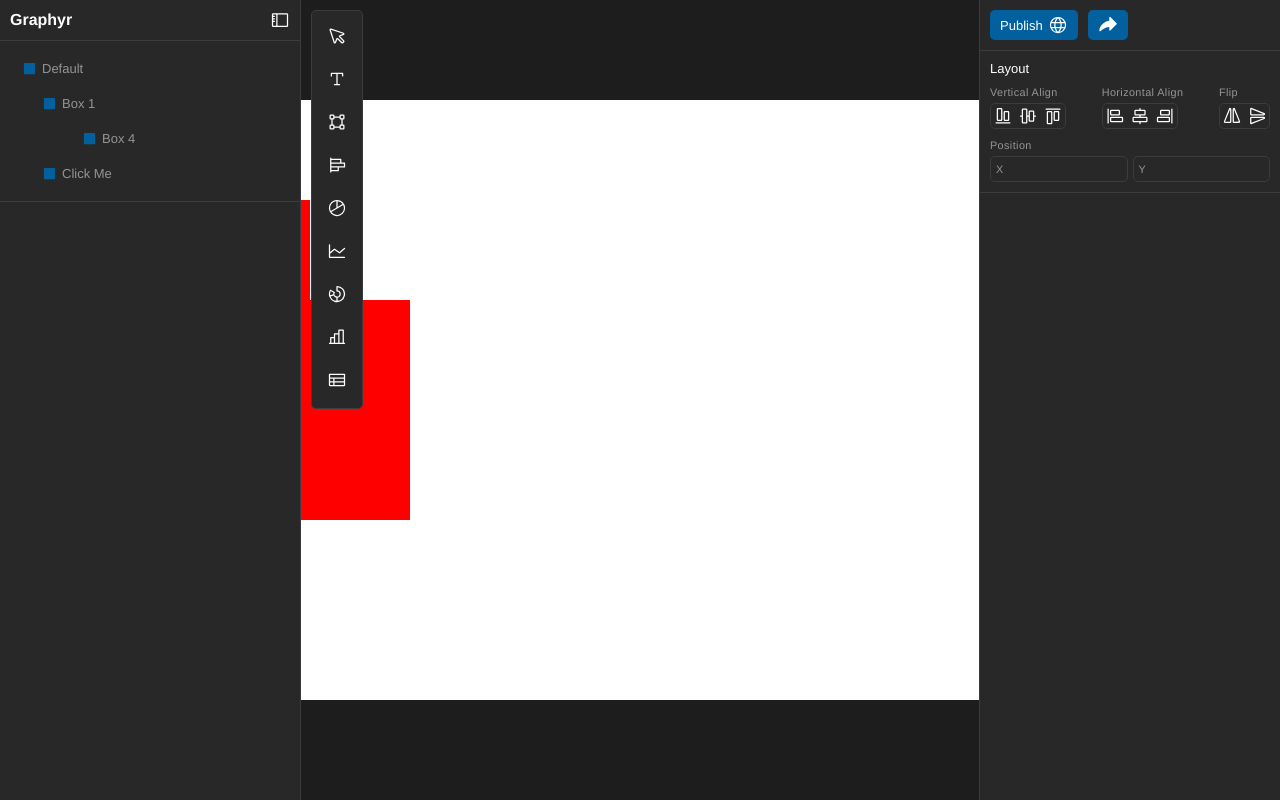
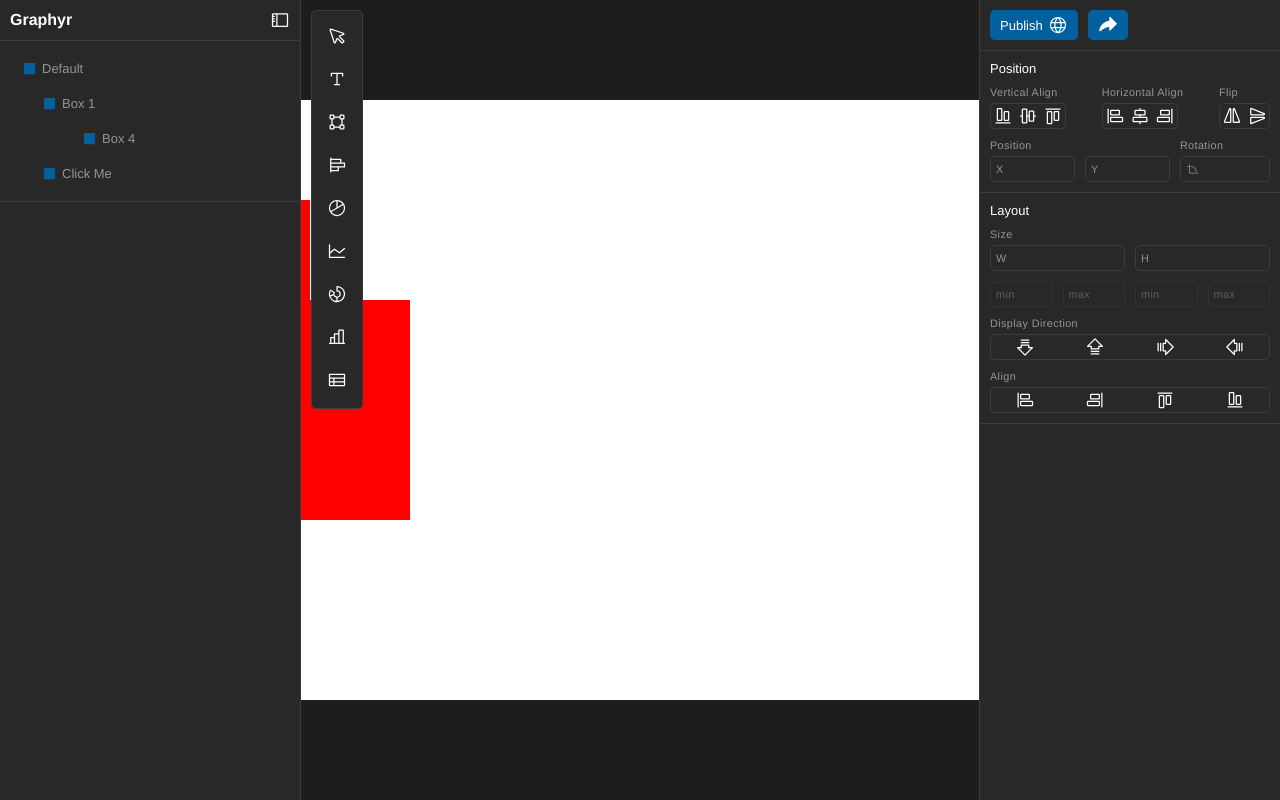
Before and after one commit to Gacktto/Graphyr, a React (Vite) app: page / in a window 1280 px wide. Built offline with nearby package versions, Linux system fonts and the light colour scheme.

Commit message:
feat: new properties options added

```diff
--- a/src/components/GUI/Rightbar.tsx
+++ b/src/components/GUI/Rightbar.tsx
@@ -10,13 +10,20 @@ import {
     AlignCenterHorizontalIcon,
     AlignCenterVerticalIcon,
     FlipHorizontalIcon,
-    FlipVerticalIcon
+    FlipVerticalIcon,
+    AngleIcon,
+    ArrowFatLinesDownIcon,
+    ArrowFatLinesUpIcon,
+    ArrowFatLinesLeftIcon,
+    ArrowFatLinesRightIcon,
 } from "@phosphor-icons/react";
 
 export default function Rightbar() {
     return (
         <div className={styles.sidebar} style={{right: 0}}>
             <div className={styles.menu} style={{borderLeft: "1px solid #3c3c3c"}}>
+
+                {/* Section Start */}
                 <div className={styles.section}>
                     <div className={styles.container}>
                         <div className={`${buttonStyles.button} ${buttonStyles.primary}`}>
@@ -29,9 +36,11 @@ export default function Rightbar() {
                         </div>
                     </div>
                 </div>
+
+                {/* Section Start */}
                 <div className={styles.section}>
                     <div className={styles.container} style={{flexDirection: "column"}}>
-                        Layout
+                        Position
 
                         {/* Row Start */}
                         <div className={styles.row}>
@@ -64,7 +73,7 @@ export default function Rightbar() {
                         <div className={styles.row}>
                             <div className={styles.group}>
                                 <div className={styles.groupTitle}>Position</div>
-                                <div className={styles.group} style={{flexDirection: "row"}}>
+                                <div className={styles.group} style={{flexDirection: "row", gap: "10px"}}>
                                     <div className={styles.groupInput}>
                                         <div className={styles.inputLabel}>X</div>
                                         <input type="text" className={styles.input}/>
@@ -75,11 +84,98 @@ export default function Rightbar() {
                                     </div>
                                 </div>
                             </div>
+                            <div className={styles.group}>
+                                <div className={styles.groupTitle}>Rotation</div>
+                                <div className={styles.group} style={{flexDirection: "row"}}>
+                                    <div className={styles.groupInput}>
+                                        <div className={styles.inputLabel}><AngleIcon/></div>
+                                        <input type="text" className={styles.input}/>
+                                    </div>
+                                </div>
+                            </div>
+                        </div>
+                    </div>
+                </div>
+
+                {/* Section Start */}
+                 <div className={styles.section}>
+                    <div className={styles.container} style={{flexDirection: "column"}}>
+                        Layout
+
+                        {/* Row Start */}
+                        <div className={styles.row}>
+                            <div className={styles.group}>
+                                <div className={styles.groupTitle}>Size</div>
+                                <div className={styles.group} style={{flexDirection: "row", gap: "10px"}}>
+                                    <div className={styles.groupInput}>
+                                        <div className={styles.inputLabel}>W</div>
+                                        <input type="text" className={styles.input}/>
+                                    </div>
+                                    <div className={styles.groupInput}>
+                                        <div className={styles.inputLabel}>H</div>
+                                        <input type="text" className={styles.input}/>
+                                    </div>
+                                </div>
+                            </div>
                         </div>
 
                         {/* Row Start */}
+                        <div className={styles.row}>
+                            <div className={styles.group}>
+                                <div className={styles.group} style={{flexDirection: "row", gap: "10px"}}>
+                                    <div className={`${styles.groupInput} ${styles.disabled}`}>
+                                        <div className={styles.inputLabel}>min</div>
+                                        <input type="text" disabled className={styles.input}/>
+                                    </div>
+                                    <div className={`${styles.groupInput} ${styles.disabled}`}>
+                                        <div className={styles.inputLabel}>max</div>
+                                        <input type="text" disabled className={styles.input}/>
+                                    </div>
+                                </div>
+                            </div>
+                            <div className={styles.group}>
+                                <div className={styles.group} style={{flexDirection: "row", gap: "10px"}}>
+                                    <div className={`${styles.groupInput} ${styles.disabled}`}>
+                                        <div className={styles.inputLabel}>min</div>
+                                        <input type="text" disabled className={styles.input}/>
+                                    </div>
+                                    <div className={`${styles.groupInput} ${styles.disabled}`}>
+                                        <div className={styles.inputLabel}>max</div>
+                                        <input type="text" disabled className={styles.input}/>
+                                    </div>
+                                </div>
+                            </div>
+                        </div>
+
+                        {/* Row Start */}
+                        <div className={styles.row}>
+                            <div className={`${styles.group} ${styles.fill}`}>
+                                <div className={styles.groupTitle}>Display Direction</div>
+                                <div className={`${styles.groupContent} ${styles.buttonOptions}`}>
+                                    <ArrowFatLinesDownIcon className={`${styles.icon} ${styles.button}`}/>
+                                    <ArrowFatLinesUpIcon className={`${styles.icon} ${styles.button}`}/>
+                                    <ArrowFatLinesRightIcon className={`${styles.icon} ${styles.button}`}/>
+                                    <ArrowFatLinesLeftIcon className={`${styles.icon} ${styles.button}`}/>
+                                </div>
+                            </div>
+                        </div>
+
+                        {/* Row Start */}
+                        <div className={styles.row}>
+                            <div className={`${styles.group} ${styles.fill}`}>
+                                <div className={styles.groupTitle}>Align</div>
+                                <div className={`${styles.groupContent} ${styles.buttonOptions}`}>
+                                    <AlignLeftIcon className={`${styles.icon} ${styles.button}`}/>
+                                    <AlignRightIcon className={`${styles.icon} ${styles.button}`}/>
+                                    <AlignTopIcon className={`${styles.icon} ${styles.button}`}/>
+                                    <AlignBottomIcon className={`${styles.icon} ${styles.button}`}/>
+                                </div>
+                            </div>
+                        </div>
                     </div>
                 </div>
+
+                {/* Section Start */}
             </div>
         </div>
     );
--- a/src/styles/Sidebar.module.css
+++ b/src/styles/Sidebar.module.css
@@ -67,6 +67,7 @@
 }
 
 .group {
+    position: relative;
     display: flex;
     align-items: start;
     justify-content: start;
@@ -74,7 +75,12 @@
     gap: 5px;
 }
 
+.group.fill {
+    width: 100%;
+}
+
 .groupContent {
+    position: relative;
     display: flex;
     align-items: start;
     justify-content: start;
@@ -82,6 +88,7 @@
     border: 1px solid #3C3C3C;
     padding: 2px;
     border-radius: 5px;
+    box-sizing: border-box;
 }
 
 .groupInput {
@@ -96,6 +103,10 @@
     border-radius: 5px;
     border: 1px solid #3C3C3C;
     border-radius: 5px;
+}
+
+.groupInput.disabled {
+    opacity: 0.5;
 }
 
 .input {
@@ -117,9 +128,15 @@
     justify-content: center;
     height: 100%;
     width: fit-content;
+    text-wrap: nowrap;
     font-size: smaller;
     opacity: 0.5;
     padding: 3px;
     box-sizing: border-box;
     letter-spacing: 0.4px;
 }
+
+.buttonOptions {
+    width: 100%;
+    justify-content: space-around;
+}
```
Also changed, not shown: src/styles/Elements.module.css (added, +8 -0 lines).
